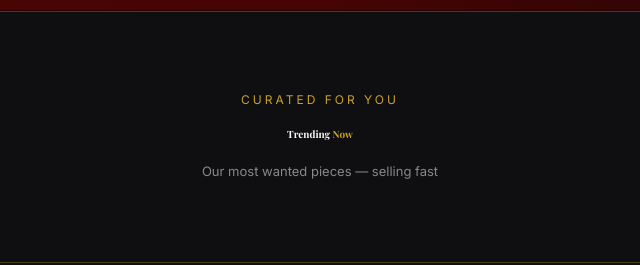
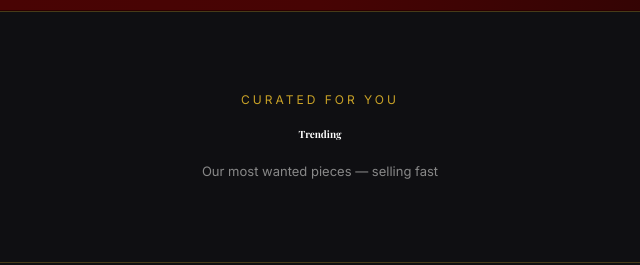
Before and after one commit to zezodawood78/delora, a website: page index.html in a window 1280 px wide. Shown: the part 940-1205 px from the top of the page, 320-960 px from the left. Drawn offline with nearby package versions, Linux system fonts and the light colour scheme.

Commit message:
Update index.html

```diff
--- a/index.html
+++ b/index.html
@@ -85,7 +85,7 @@
 
 <section class="trending" id="trending">
 <small>CURATED FOR YOU</small>
-<h2>Trending <span>Now</span></h2>
+<h2>Trending <span></span></h2>
 <p>Our most wanted pieces — selling fast</p>
 </section>
 
```
